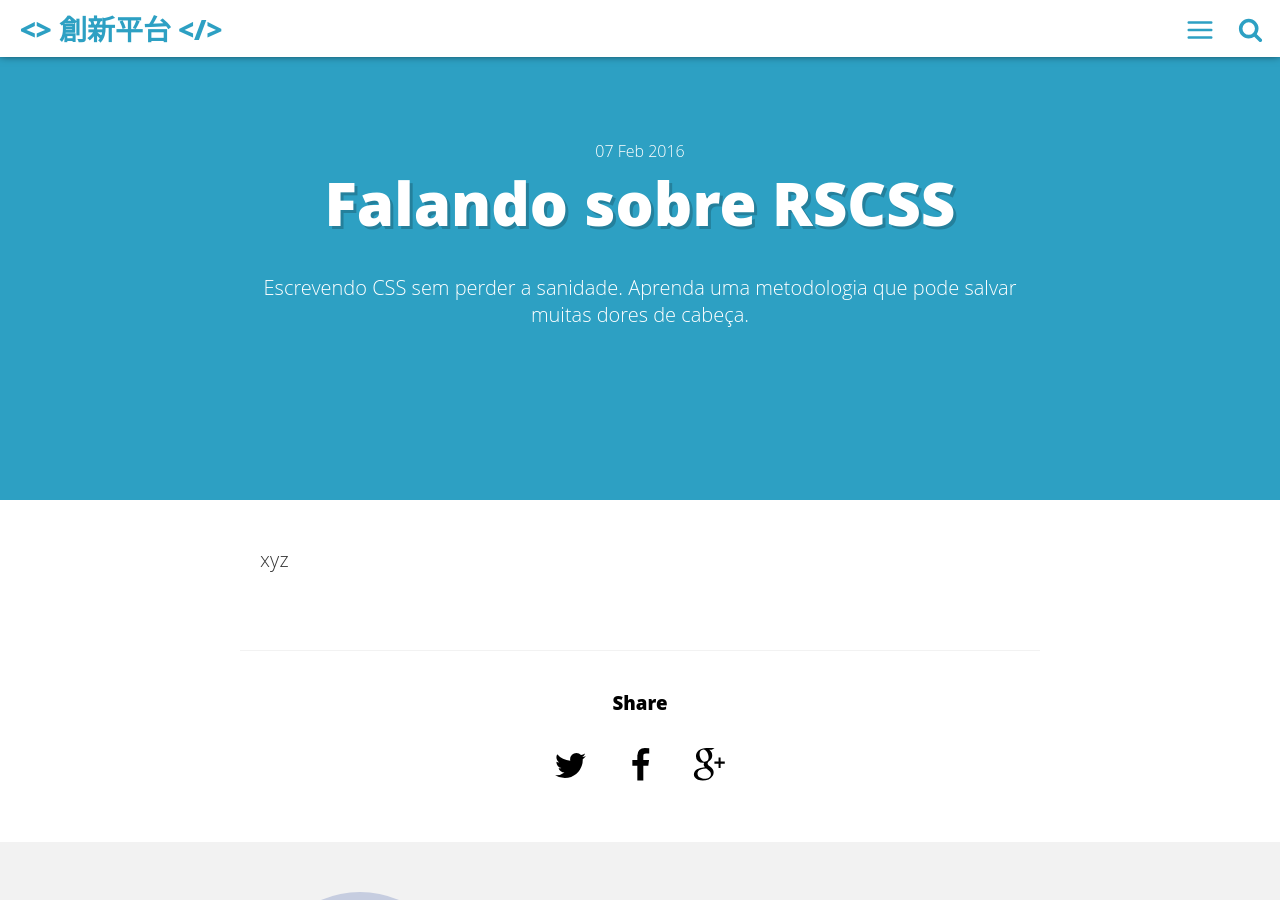
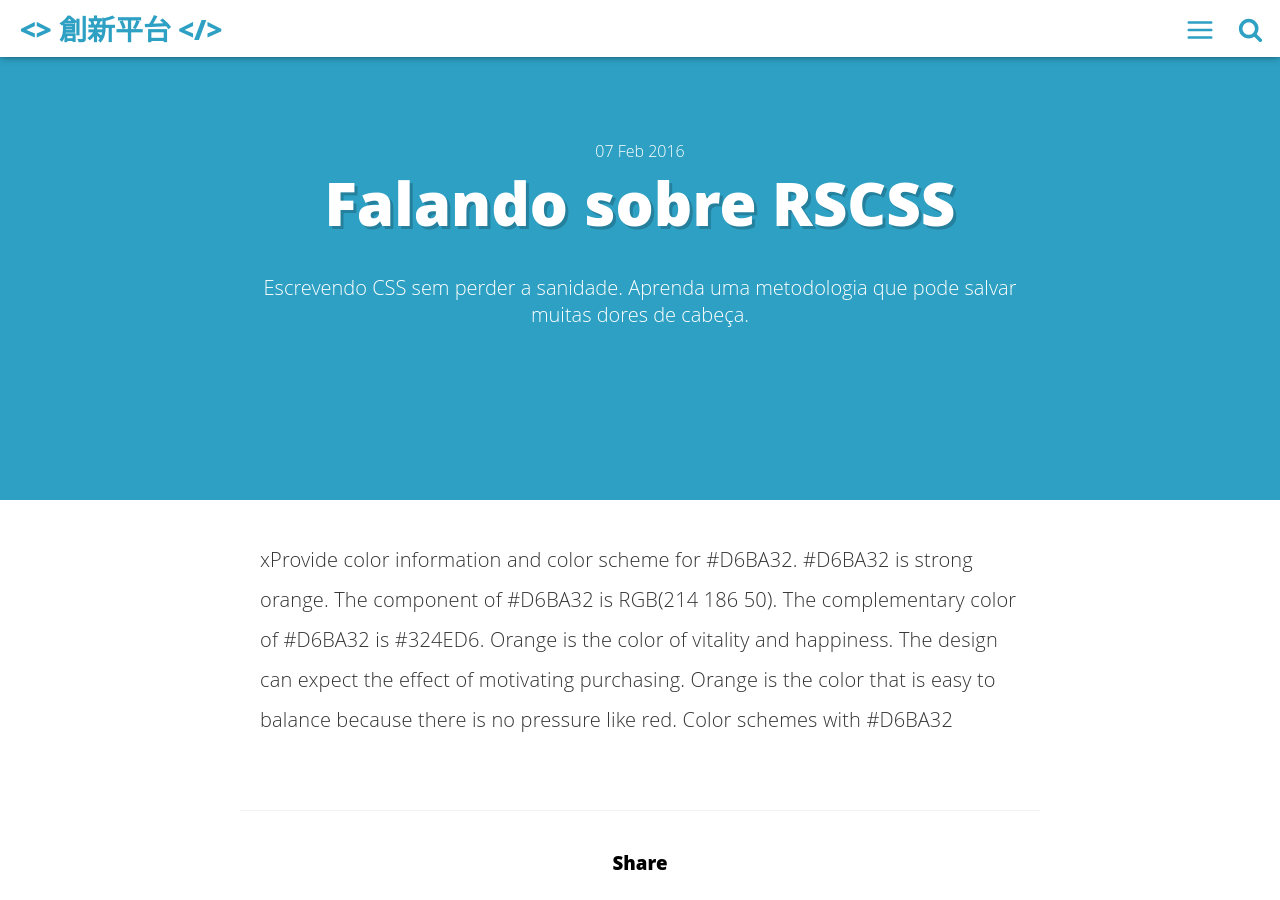
Before and after one commit to doltegg/cj, a Jekyll site: the page built from _posts/2019-05-07-new-test.md, in a window 1280 px wide and 900 px high. Built offline with Jekyll 4.4.1, drawn with Linux system fonts in a browser that asks for light colours; nearby versions of some CDN libraries; library files that are not in the unit come from our copies; comment, search, counter and statistics services are not loaded.

Commit message:
Update 2019-05-07-new-test.md

```diff
--- a/_posts/2019-05-07-new-test.md
+++ b/_posts/2019-05-07-new-test.md
@@ -15,4 +15,5 @@ twitter_text: 'Escrevendo CSS sem perder a sanidade.'
 introduction: 'Escrevendo CSS sem perder a sanidade. Com essa introdução, Rico St. Cruz o criador chama a atenção de todos sobre uma metodologia melhor para se escrever CSS.'
 ---
 
-xyz
+xProvide color information and color scheme for #D6BA32. #D6BA32 is strong orange. The component of #D6BA32 is RGB(214 186 50). The complementary color of #D6BA32 is #324ED6. Orange is the color of vitality and happiness. The design can expect the effect of motivating purchasing. Orange is the color that is easy to balance because there is no pressure like red.
+Color schemes with #D6BA32
```
